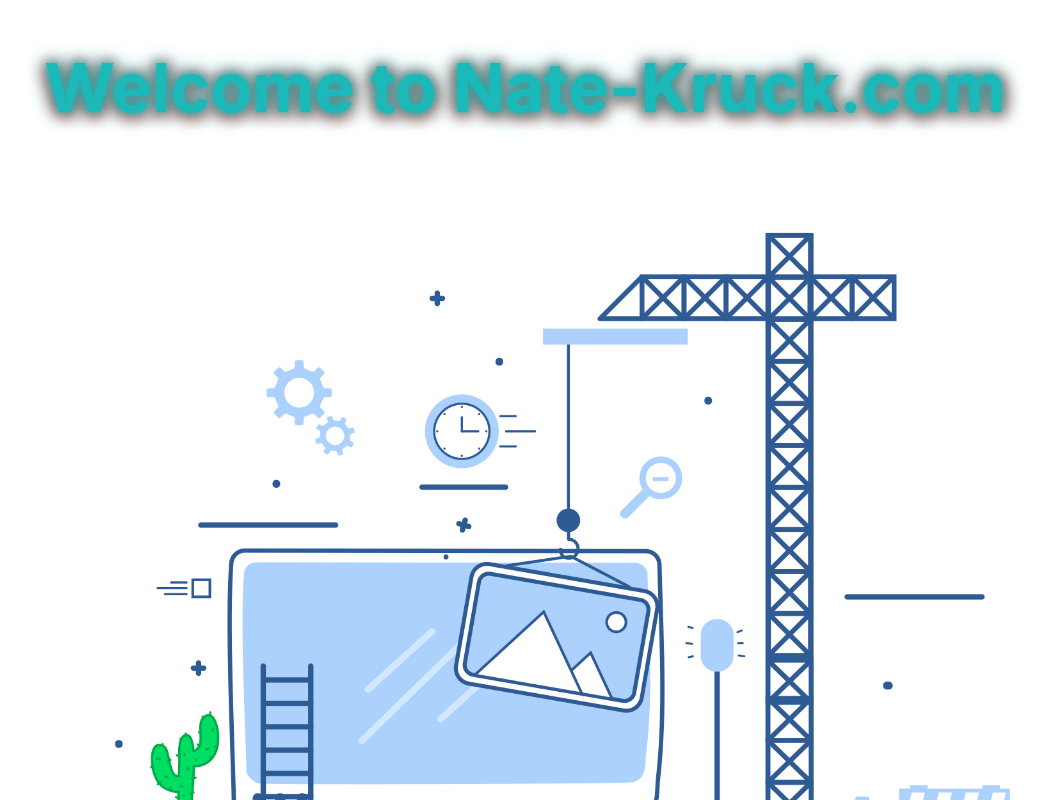
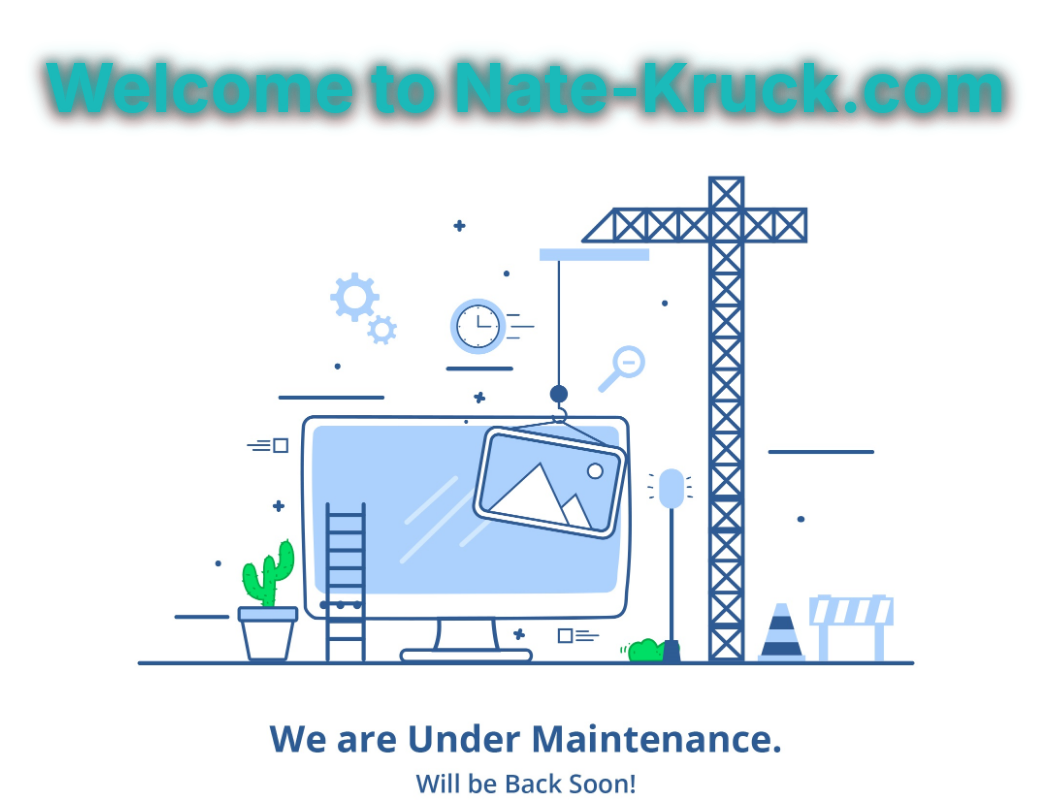
Before and after one commit to Nate-Kruck/nate-kruck2.0, a React (Create React App) app: page / in a window 1280 px wide. Shown: the whole page, without its empty margins (115-1165 px from the left). Built offline with nearby package versions, Linux system fonts and the light colour scheme.

Commit message:
cropped image

```diff
--- a/src/sass/home.scss
+++ b/src/sass/home.scss
@@ -5,7 +5,9 @@
 .App-header {
     color: $primary-color;
     background-image: url(../images/maintenance.jpg);
-    background-size: cover;
+    background-repeat: no-repeat;
+    background-position: center;
+    background-size: contain;
     min-height: 100vh;
     display: flex;
     flex-direction: column;
```
Also changed, not shown: src/images/maintenance.jpg, src/sass/dist/home.css, 1 other file (tests, documents, lock files or other folders).
